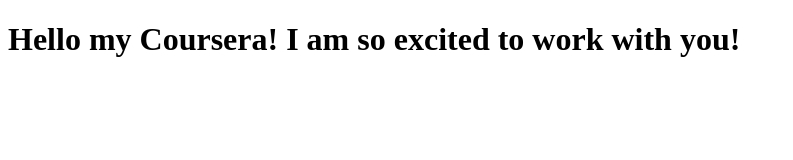
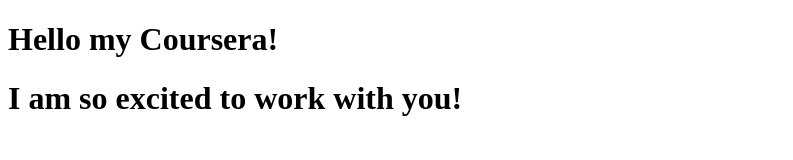
Before and after one commit to salmaner/coursera-test, a plain HTML site: page index.html in a window 1280 px wide. Shown: the whole page, without its empty margins (0-793 px from the left). Drawn offline with Linux system fonts and the light colour scheme.

Commit message:
Next version of web file.

```diff
--- a/index.html
+++ b/index.html
@@ -5,6 +5,7 @@
     <title>Hello Coursera! </title>
   </head>
   <body>
-    <h1>Hello my Coursera! I am so excited to work with you!</h1>
+    <h1>Hello my Coursera!</h1>
+    <h1>I am so excited to work with you!</h1>
   </body>
 </html>
```
